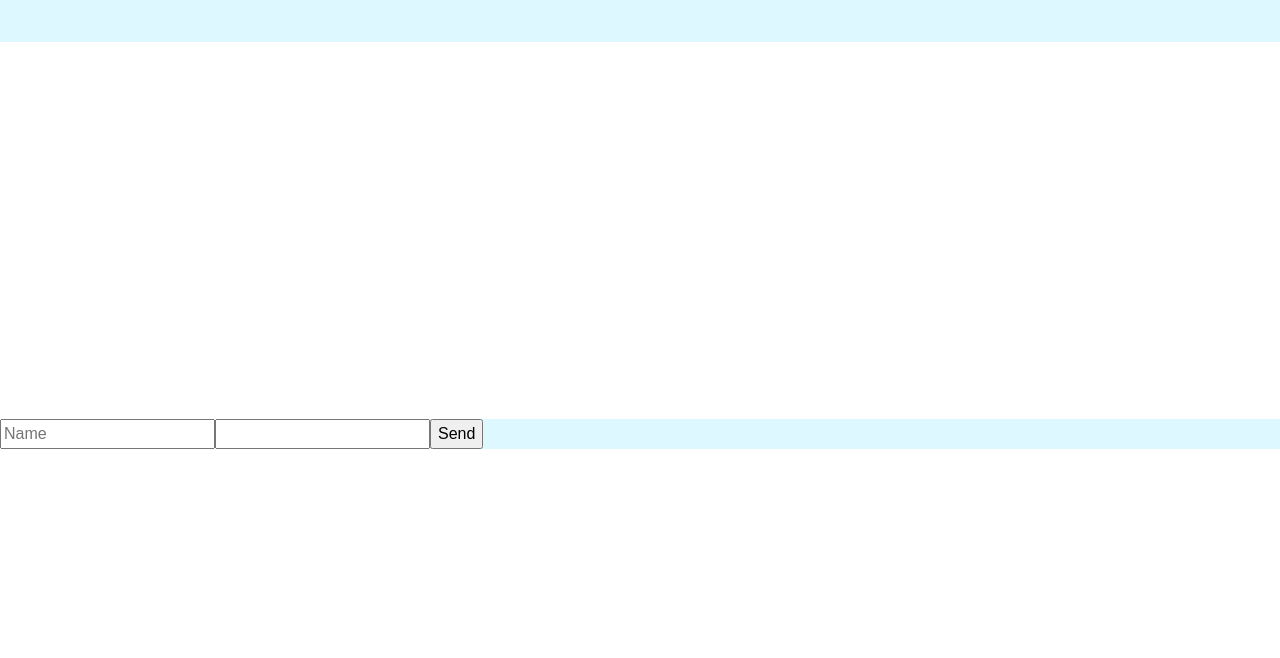
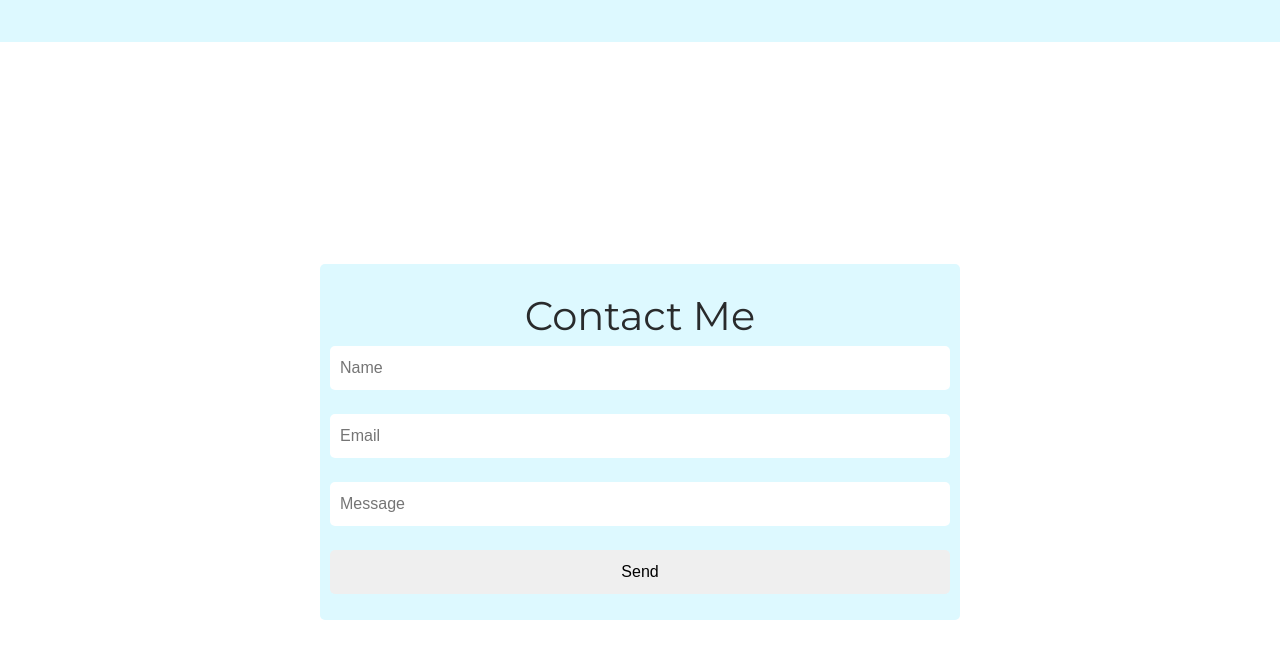
Before and after one commit to gabrielajohnson/gabrielajohnson.github.io, a plain HTML site: page index.html in a window 1280 px wide. Shown: the part 2090-2748 px from the top of the page. Drawn offline with nearby package versions, Linux system fonts and the light colour scheme.

Commit message:
Updated contact form and nav bar

```diff
--- a/index.html
+++ b/index.html
@@ -5,18 +5,17 @@
 		<link rel="stylesheet" type="text/css" href="https://maxcdn.bootstrapcdn.com/bootstrap/4.0.0-beta.3/css/bootstrap.min.css">
 		<link href="https://fonts.googleapis.com/css?family=Montserrat" rel="stylesheet">
 
-		<title>A Nice &amp; Simple Contact Form</title>
+		<title>Gabriela Johnson</title>
 
-		<meta http-equiv="Content-Type" content="text/html; charset=UTF-8" />
 
-		<title>Gabriela Johnson</title>
 	</head>
 		<div id="nav">
 			<div class = "container">
 		     	<div class="row">
-			     	<h1 class = "col-sm-8">Gabrelia</h1>
-			     		<a class = "col-sm-4 nav-portfolio" href = "#page2">Portfolio</a>
-
+			     	<h1 class = "col-sm-6 col-lg-9">Gabriela Johnson</h1>
+			     		<a class = "col-sm-2 col-lg-1 nav-portfolio" href = "#page1">Home</a>
+			     		<a class = "col-sm-2 col-lg-1 nav-portfolio" href = "#page2">Portfolio</a>
+			     		<a class = "col-sm-2 col-lg-1 nav-portfolio" href = "#page3">Contact</a>
 			     		<!--<a class = "col-sm-1" href = "node_modules/gyronorm/demo/index.html">Demo</a>
 			     		<a class = "col-sm-1" href = "prototype.html">Demo1</a>
 			     			<a class = "col-sm-1" href = "VR.html">VR Demo</a>
@@ -50,12 +49,17 @@
     </div>
 
     <div id = "page3">
+
+    <div id = "contact">
+    	<h1 class = "text-center">Contact Me</h1>
     	<form action="https://formspree.io/gabrielagj23@gmail.com"
       method="POST">
-    	<input type="text" name="name" placeholder="Name">
-    	<input type="email" name="_replyto">
-   	 	<input type="submit" value="Send">
+    	  <input type="text" name="name" placeholder="Name"><br>
+    	  <input type="email" name="_replyto" placeholder="Email"><br>
+    	  <input type="message" name="_replyto" placeholder="Message"><br>
+   	 	  <input type="submit" value="Send" class = "submit">
 		</form>
+    </div>
 	</div>
 
 
--- a/style.css
+++ b/style.css
@@ -1,7 +1,7 @@
 html,body{
   margin:0;
   padding:0;
-  font-family:sans-serif !important;
+
 }
 
 .container{
@@ -41,6 +41,10 @@ html,body{
 	width:100%;
   /*box-shadow: 2px 1px 5px 5px #D3D3D3;*/
 
+}
+
+#nav h1{
+  font-family: 'Montserrat', sans-serif;
 }
 
 a{
@@ -106,11 +110,40 @@ a{
   align-items: center;
 }
 
+#page3 h1{
+  font-family: 'Montserrat', sans-serif;
+}
+
 #page3 form{
   display:flex;
-  flex:wrap;
+  flex-direction: column;
+
+
+}
+
+input{
+  border-radius: 5px;
+  border:none;
+  padding:10px;
+
+  margin-top:5px;
+}
+
+
+
+#contact{
+  padding:10px;
+  padding-top:30px;
   background-color:#ddf9ff;
-  flex: 1;
+  width:50%;
+  margin:auto;
+  border-radius:5px;
+
+}
+
+.submit:hover{
+  background-color:#ddf9ff;
+  transition: background-color 1s;
 }
 
 @media only screen
@@ -124,6 +157,9 @@ a{
     #page3{
       height:50vh;
     }
+    #nav h1{
+      font-size:2rem;
 
+    }
 
 }
```
